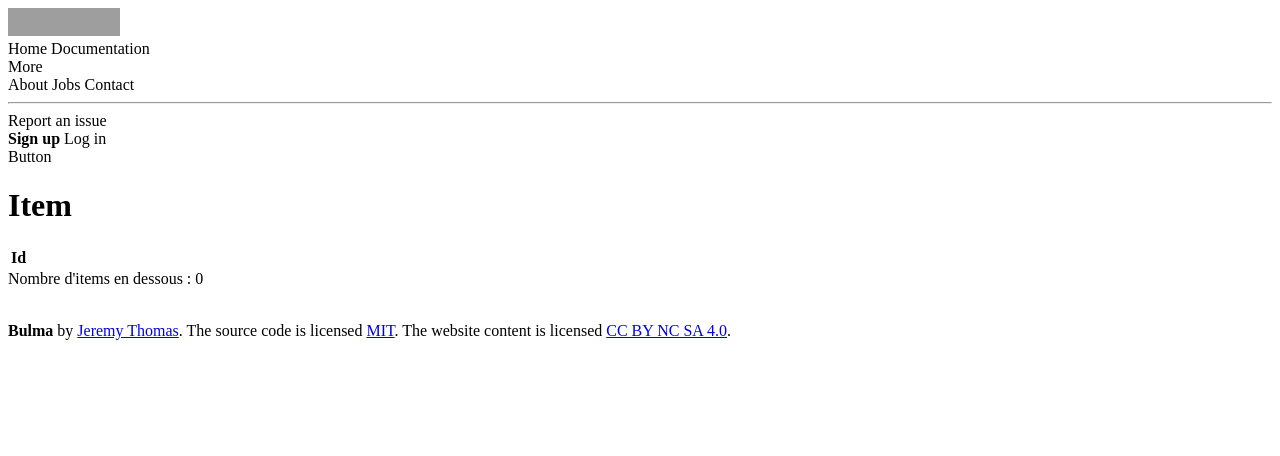
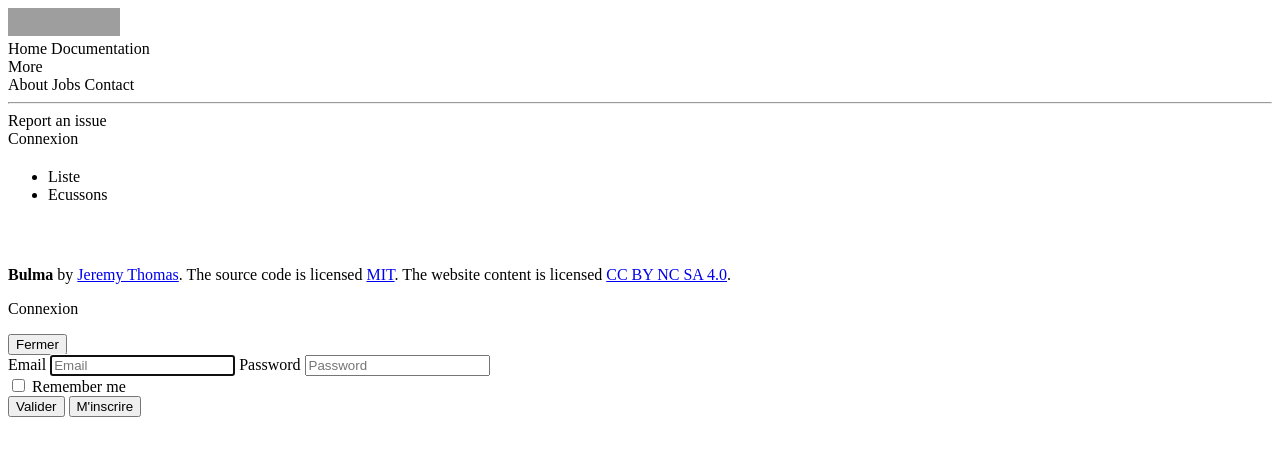
Before and after one commit to mbfcs2/ecussons, a Symfony app: template templates/item/destination.html.twig in a window 1280 px wide. Shown: the top 456 px of the page. Run offline with Twig, Linux system fonts and the light colour scheme; the template is opened without the code that fills it, so the values that code supplies are empty; some libraries are stand-ins or nearby versions; grey boxes are pictures that could not be loaded.

Commit message:
Ca faisait longtemps

```diff
--- a/assets/css/ecussons.scss
+++ b/assets/css/ecussons.scss
@@ -18,6 +18,7 @@
 $link: $pink;
 $widescreen-enabled: false;
 $fullhd-enabled: false;
+$primary-invert: $beige-lighter ;
 
 // Update some of Bulma's component variables
 $body-background-color: $beige-lighter;
@@ -33,6 +34,8 @@
 @import "./node_modules/bulma/sass/elements/form.sass";
 @import "./node_modules/bulma/sass/elements/title.sass";
 @import "./node_modules/bulma/sass/components/navbar.sass";
+@import "./node_modules/bulma/sass/components/tabs.sass";
 @import "./node_modules/bulma/sass/layout/hero.sass";
 @import "./node_modules/bulma/sass/layout/section.sass";
-@import "./node_modules/bulma/sass/grid/columns.sass"
+@import "./node_modules/bulma/sass/grid/columns.sass";
+@import "./node_modules/bulma/sass/components/modal.sass";
--- a/src/Security/LoginFormAuthenticator.php
+++ b/src/Security/LoginFormAuthenticator.php
@@ -86,7 +86,8 @@
         }
 
         // For example : return new RedirectResponse($this->urlGenerator->generate('some_route'));
-		return new RedirectResponse($this->urlGenerator->generate('user_show', ['slug' => 'mbfcs2']));
+		return new RedirectResponse($request->getUri()) ;
+		//return new RedirectResponse($this->urlGenerator->generate('user_show', ['slug' => 'mbfcs2']));
         //return $this->redirectToRoute('user_show', ['slug' => 'mbfcs2']);
     }
 
--- a/templates/base.html.twig
+++ b/templates/base.html.twig
@@ -61,12 +61,16 @@
 		<div class="navbar-end">
 		  <div class="navbar-item">
 			<div class="buttons">
-			  <a class="button is-primary">
-				<strong>Sign up</strong>
+				{% if is_granted('IS_AUTHENTICATED_FULLY') %}
+					<a class="button">
+						{{ app.user.email }}
+					  </a>
+				{% else %}
+					<a class="button is-primary" id="connexion">
+				Connexion
 			  </a>
-			  <a class="button is-light">
-				Log in
-			  </a>
+				{% endif %}
+
 			</div>
 		  </div>
 		</div>
@@ -76,14 +80,12 @@
 
 
 
-	{% if is_granted('IS_AUTHENTICATED_FULLY') %}
-		<p>Email: {{ app.user.email }}</p>
-	{% endif %}
 
-	<a class="button is-primary">
-  Button
-</a>
-        {% block body %}{% endblock %}
+
+		{% block hero %}{% endblock %}
+        <div class="container" style="padding-top:30px">
+		{% block body %}{% endblock %}
+		</div>
 		<footer class="footer">
 		  <div class="content has-text-centered">
 			<p>
@@ -119,7 +121,55 @@
 			});
 		  }
 
+		  // connexion
+		  const $bouton_connexion = document.getElementById("connexion") ;
+		  const $modal_close_bouton = document.getElementById("connexion_modal_close") ;
+		  const $modal_connexion = document.getElementById("connexion_modal");
+		  $bouton_connexion.addEventListener('click', () => {
+				$modal_connexion.classList.add('is-active') ;
+		  });
+		  $modal_close_bouton.addEventListener('click', () => {
+				$modal_connexion.classList.remove('is-active') ;
+		  });
+
+
 		});
 		</script>
+
+		<div class="modal" id="connexion_modal">
+		  <div class="modal-background"></div>
+		  <div class="modal-card">
+			<form method="post" action="/login">
+				<header class="modal-card-head">
+				  <p class="modal-card-title">Connexion</p>
+				  <button class="delete" aria-label="close" id="connexion_modal_close">Fermer</button>
+				</header>
+				<section class="modal-card-body">
+
+					<label for="inputEmail" class="sr-only">Email</label>
+					<input type="email" value="" name="email" id="inputEmail" class="form-control" placeholder="Email" required autofocus>
+					<label for="inputPassword" class="sr-only">Password</label>
+					<input type="password" name="password" id="inputPassword" class="form-control" placeholder="Password" required>
+
+					<input type="hidden" name="_csrf_token"
+						   value="{{ csrf_token('authenticate') }}"
+					>
+
+
+					<div class="checkbox mb-3">
+						<label>
+							<input type="checkbox" name="_remember_me"> Remember me
+						</label>
+					</div>
+
+				</section>
+				<footer class="modal-card-foot">
+				  <button class="button is-success" type="submit">Valider</button>
+				  <button class="button">M'inscrire</button>
+				</footer>
+			</form>
+		  </div>
+		</div>
+
     </body>
 </html>
--- a/templates/item/destination.html.twig
+++ b/templates/item/destination.html.twig
@@ -2,31 +2,57 @@
 
 {% block title %}Liste{% endblock %}
 
+{% block hero %}
+
+	<section class="hero is-primary">
+	  <div class="hero-body">
+		<div class="container">
+		  <h1 class="title">
+			{{ destination.name }}
+		  </h1>
+		</div>
+	  </div>
+	  <div class="hero-foot">
+		<nav class="tabs is-boxed">
+		  <div class="container">
+			<ul>
+			  <li class="is-active"><a>Liste</a></li>
+			  <li><a>Ecussons</a></li>
+			</ul>
+		  </div>
+		</nav>
+		</div>
+	</section>
+{% endblock %}
 {% block body %}
-    <h1>Item</h1>
 
-    <table class="table">
-        <tbody>
-            <tr>
-                <th>Id</th>
-                <td>{{ destination.id }}</td>
-            </tr>
-
-        </tbody>
-    </table>
-	Nombre d'items en dessous : {{ get_all_items_under|length }}
-	<br /><br />
 
 	<div class="columns is-multiline is-mobile">
 
 	{% for item_under in get_all_items_under %}
-	<div class="column is-half-mobile is-half-tablet is-one-quarter-desktop is-one-quarter-widescreen is-one-quarter-fullhd"
-	style="border:1px solid blue; box-sizing:border-box">
-	<p style="background-color:white;">{{ item_under.id }}<br />{{ item_under.designation }}<br />
-	{% if item_under.getMainIllustration %}
-		<img src="{{ vich_uploader_asset(item_under.getMainIllustration, 'imageFile') }}" style='height:100px;'>
-	{% endif %}
-	</p></div>
+		<div class="column is-half-mobile is-half-tablet is-one-quarter-desktop is-one-quarter-widescreen is-one-quarter-fullhd">
+			<div style="background-color:white;height:100%;box-shadow: 0px 0px 5px 2px rgba(0, 0, 0, .1);">
+				<div style="height:70px; padding:10px;overflow:hidden;line-height:20px;background-color:moccasin;text-align:center;display:flex;align-items:center;justify-content:center">
+					<p>
+						<span><b>{{ item_under.destination.name }}</b></span><br />
+						<span style="font-size:0.7em">{{ item_under.destination.parent.name }}</span>
+					</p>
+				</div>
+
+				<div style="height:300px; background-color:white;position:relative;display:flex;align-items:center;justify-content:center">
+					{% if item_under.getMainIllustration %}
+						<img src="{{ vich_uploader_asset(item_under.getMainIllustration, 'imageFile') }}" style='max-width:100%;max-height:100%;'>
+					{% else %}
+						<p><i>Pas d'illustration</i></p>
+					{% endif %}
+				</div>
+
+
+				<div style="height:70px; padding:10px;overflow:hidden;line-height:20px;background-color:#eeeeee;text-align:center;display:flex;align-items:center;justify-content:center">
+					<span>{{ item_under.designation }}</span>
+				</div>
+			</div>
+		</div>
 	{% endfor %}
 
 	</div>
```
Also changed, not shown: src/Controller/ItemController.php (+0 -27 lines), src/Entity/Destination.php (+19 -0 lines), src/Entity/DisplayType.php (added, +40 -0 lines), src/Migrations/Version20190301122745.php (added, +36 -0 lines), src/Migrations/Version20190301124900.php (added, +35 -0 lines), src/Migrations/Version20190301124916.php (added, +35 -0 lines), src/Migrations/Version20190301125316.php (added, +39 -0 lines), src/Repository/DisplayTypeRepository.php (added, +50 -0 lines), src/Service/DestinationManager.php (+17 -4 lines), 1 other file.
